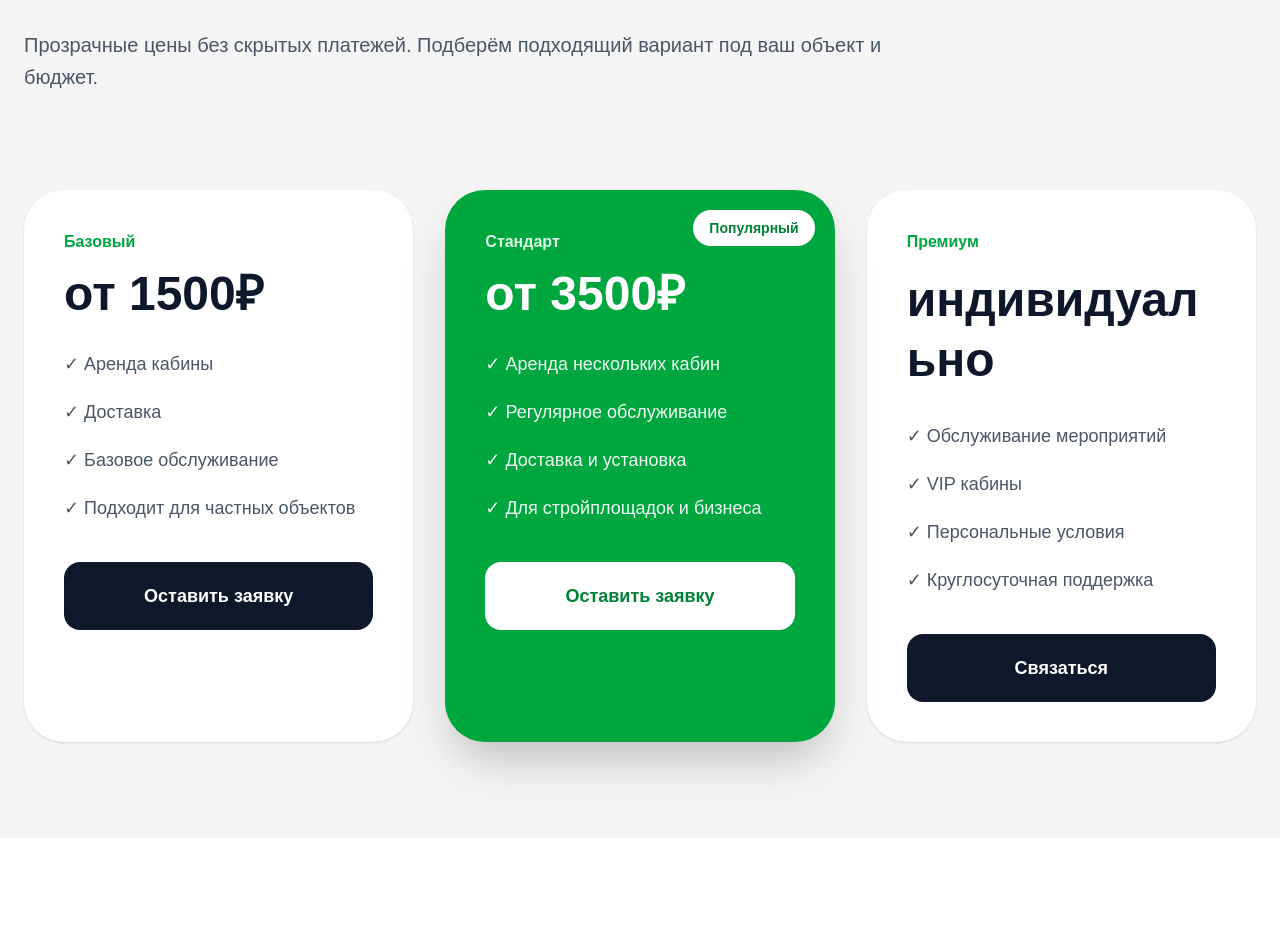
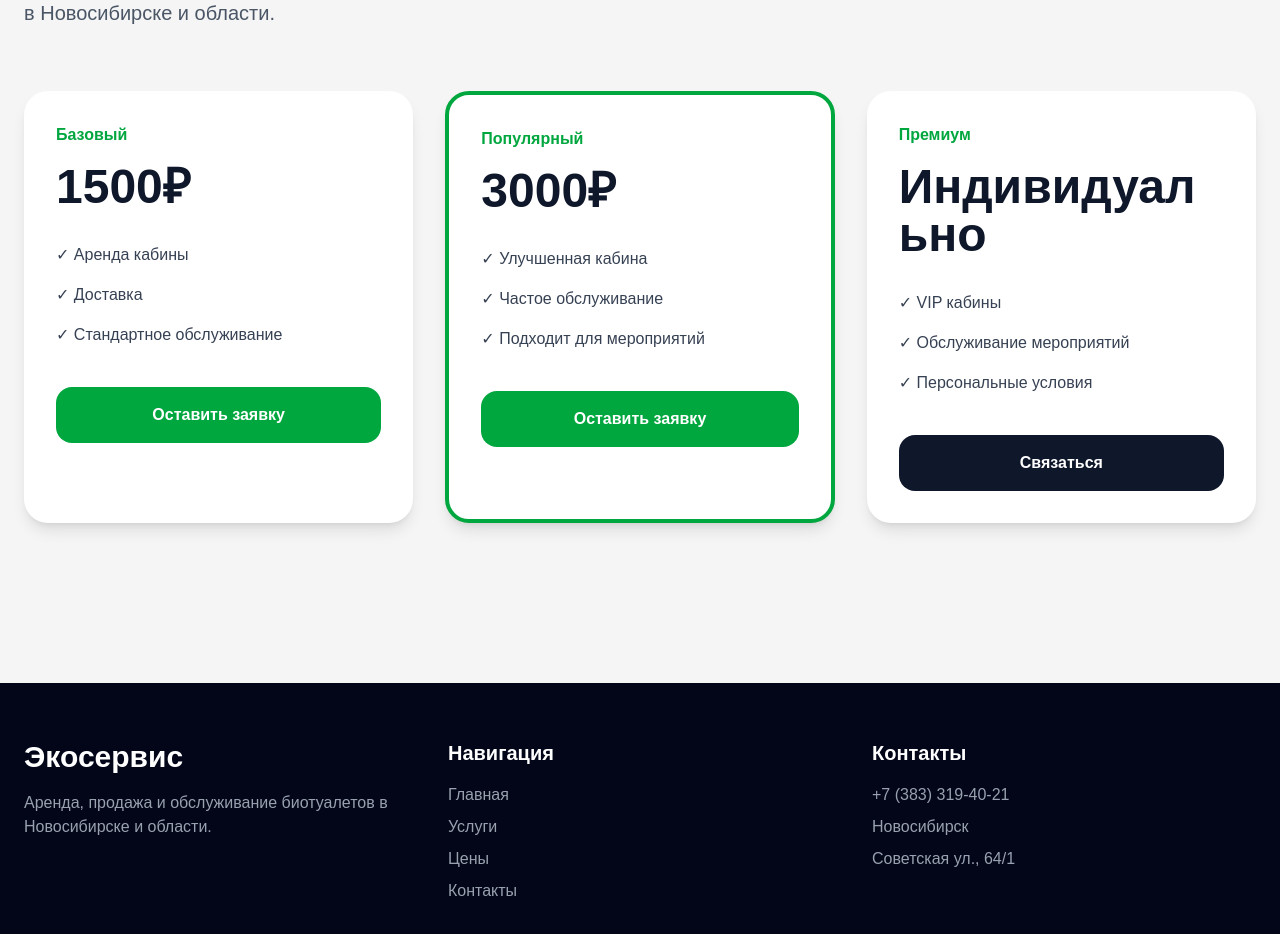
Before and after one commit to Skyeeeeeeeeeeeeeeeeeee/eco-service-site, a Next.js app: page /prices in a window 1280 px wide. Shown: the part 312-1246 px from the top of the page. Before the commit the page ends 1150 px from the top, so only its background shows below. Built offline with nearby package versions, Linux system fonts and the light colour scheme.

Commit message:
update prices page

```diff
--- a/app/prices/page.tsx
+++ b/app/prices/page.tsx
@@ -1,228 +1,281 @@
-"use client"
+'use client'
 
-import { motion } from "framer-motion"
+import Link from "next/link"
+import { motion, AnimatePresence } from "framer-motion"
+import { useState } from "react"
 
 export default function PricesPage() {
+
+  const [isOpen, setIsOpen] = useState(false)
+
   return (
     <main className="min-h-screen bg-[#f5f5f5] text-slate-900">
 
       {/* HEADER */}
       <header className="border-b border-gray-200 bg-white/90 backdrop-blur sticky top-0 z-50">
-
         <div className="max-w-7xl mx-auto px-4 md:px-6 py-4 flex items-center justify-between">
 
           {/* LOGO */}
-          <a href="/" className="block">
-
-            <h2 className="text-2xl md:text-3xl font-bold text-green-600 hover:scale-105 transition">
+          <Link href="/" className="block">
+            <h2 className="text-2xl md:text-3xl font-bold text-green-600">
               Экосервис
             </h2>
-
             <p className="text-gray-500 text-sm">
               Новосибирск
             </p>
+          </Link>
 
-          </a>
+          {/* NAVIGATION */}
+          <nav className="hidden md:flex items-center gap-10">
+            <Link href="/" className="hover:text-green-600 transition">
+              Главная
+            </Link>
 
-          {/* MENU */}
-          <nav className="hidden md:flex items-center gap-10">
+            <Link href="/services" className="hover:text-green-600 transition">
+              Услуги
+            </Link>
 
-            <a
-              href="/"
-              className="font-medium hover:text-green-600 hover:scale-105 transition"
-            >
-              Главная
-            </a>
+            <Link href="/prices" className="text-green-600 font-semibold">
+              Цены
+            </Link>
 
-            <a
-              href="/services"
-              className="font-medium hover:text-green-600 hover:scale-105 transition"
-            >
-              Услуги
-            </a>
-
-            <a
-              href="/prices"
-              className="text-green-600 font-semibold hover:scale-105 transition"
-            >
-              Цены
-            </a>
-
-            <a
-              href="/contacts"
-              className="font-medium hover:text-green-600 hover:scale-105 transition"
-            >
+            <Link href="/contacts" className="hover:text-green-600 transition">
               Контакты
-            </a>
-
+            </Link>
           </nav>
 
           {/* BUTTON */}
-          <a
-            href="/contacts"
+          <button
+            onClick={() => setIsOpen(true)}
             className="bg-green-600 hover:bg-green-700 hover:scale-105 active:scale-95 text-white px-6 py-3 rounded-2xl font-medium transition duration-300"
           >
             Заказать
-          </a>
+          </button>
 
         </div>
-
       </header>
 
       {/* HERO */}
-      <section className="py-16 md:py-24 overflow-hidden">
+      <section className="max-w-7xl mx-auto px-4 md:px-6 py-20">
 
-        <div className="max-w-7xl mx-auto px-4 md:px-6">
+        <motion.div
+          initial={{ opacity: 0, y: 40 }}
+          animate={{ opacity: 1, y: 0 }}
+          transition={{ duration: 0.6 }}
+        >
 
+          <h1 className="text-5xl md:text-7xl font-bold leading-tight mb-6">
+            Цены на услуги
+          </h1>
+
+          <p className="text-gray-600 text-lg md:text-xl max-w-3xl mb-16">
+            Предлагаем выгодные тарифы на аренду, обслуживание и продажу
+            биотуалетов в Новосибирске и области.
+          </p>
+
+        </motion.div>
+
+        {/* PRICE CARDS */}
+        <div className="grid md:grid-cols-3 gap-8">
+
+          {/* CARD 1 */}
           <motion.div
-            initial={{ opacity: 0, y: 60 }}
+            initial={{ opacity: 0, y: 40 }}
             animate={{ opacity: 1, y: 0 }}
-            transition={{ duration: 0.8 }}
-            className="max-w-4xl"
+            transition={{ duration: 0.5 }}
+            whileHover={{ y: -10 }}
+            className="bg-white rounded-3xl p-8 shadow-lg"
           >
-
-            <p className="text-green-600 font-semibold mb-5 text-lg">
-              Стоимость услуг
+            <p className="text-green-600 font-semibold mb-4">
+              Базовый
             </p>
 
-            <h1 className="text-4xl md:text-7xl font-bold leading-[1.05] mb-8">
-              Цены
-              и тарифы
-            </h1>
+            <h2 className="text-5xl font-bold mb-8">
+              1500₽
+            </h2>
 
-            <p className="text-gray-600 text-xl leading-relaxed">
-              Прозрачные цены без скрытых платежей.
-              Подберём подходящий вариант
-              под ваш объект и бюджет.
+            <div className="space-y-4 text-gray-700 mb-10">
+              <p>✓ Аренда кабины</p>
+              <p>✓ Доставка</p>
+              <p>✓ Стандартное обслуживание</p>
+            </div>
+
+            <button
+              onClick={() => setIsOpen(true)}
+              className="w-full bg-green-600 hover:bg-green-700 text-white py-4 rounded-2xl font-semibold transition"
+            >
+              Оставить заявку
+            </button>
+          </motion.div>
+
+          {/* CARD 2 */}
+          <motion.div
+            initial={{ opacity: 0, y: 40 }}
+            animate={{ opacity: 1, y: 0 }}
+            transition={{ duration: 0.7 }}
+            whileHover={{ y: -10 }}
+            className="bg-white rounded-3xl p-8 shadow-lg border-4 border-green-600"
+          >
+            <p className="text-green-600 font-semibold mb-4">
+              Популярный
             </p>
 
+            <h2 className="text-5xl font-bold mb-8">
+              3000₽
+            </h2>
+
+            <div className="space-y-4 text-gray-700 mb-10">
+              <p>✓ Улучшенная кабина</p>
+              <p>✓ Частое обслуживание</p>
+              <p>✓ Подходит для мероприятий</p>
+            </div>
+
+            <button
+              onClick={() => setIsOpen(true)}
+              className="w-full bg-green-600 hover:bg-green-700 text-white py-4 rounded-2xl font-semibold transition"
+            >
+              Оставить заявку
+            </button>
+          </motion.div>
+
+          {/* CARD 3 */}
+          <motion.div
+            initial={{ opacity: 0, y: 40 }}
+            animate={{ opacity: 1, y: 0 }}
+            transition={{ duration: 0.9 }}
+            whileHover={{ y: -10 }}
+            className="bg-white rounded-3xl p-8 shadow-lg"
+          >
+            <p className="text-green-600 font-semibold mb-4">
+              Премиум
+            </p>
+
+            <h2 className="text-4xl md:text-5xl font-bold mb-8 break-words">
+              Индивидуально
+            </h2>
+
+            <div className="space-y-4 text-gray-700 mb-10">
+              <p>✓ VIP кабины</p>
+              <p>✓ Обслуживание мероприятий</p>
+              <p>✓ Персональные условия</p>
+            </div>
+
+            <button
+              onClick={() => setIsOpen(true)}
+              className="w-full bg-slate-900 hover:bg-slate-800 text-white py-4 rounded-2xl font-semibold transition"
+            >
+              Связаться
+            </button>
           </motion.div>
 
         </div>
 
       </section>
 
-      {/* PRICE CARDS */}
-      <section className="pb-16 md:pb-24">
+      {/* POPUP */}
+      <AnimatePresence>
+        {isOpen && (
+          <motion.div
+            initial={{ opacity: 0 }}
+            animate={{ opacity: 1 }}
+            exit={{ opacity: 0 }}
+            className="fixed inset-0 bg-black/50 backdrop-blur-sm flex items-center justify-center z-50 px-4"
+          >
 
-        <div className="max-w-7xl mx-auto px-4 md:px-6">
-
-          <div className="grid grid-cols-1 lg:grid-cols-3 gap-8">
-
-            {/* CARD 1 */}
             <motion.div
-              initial={{ opacity: 0, y: 60 }}
-              whileInView={{ opacity: 1, y: 0 }}
-              transition={{ duration: 0.6 }}
-              viewport={{ once: true }}
-              className="bg-white rounded-[40px] p-10 shadow-sm hover:-translate-y-3 hover:shadow-2xl transition duration-300"
+              initial={{ scale: 0.8, opacity: 0 }}
+              animate={{ scale: 1, opacity: 1 }}
+              exit={{ scale: 0.8, opacity: 0 }}
+              transition={{ duration: 0.25 }}
+              className="bg-white rounded-3xl p-8 w-full max-w-md shadow-2xl"
             >
 
-              <p className="text-green-600 font-semibold mb-4">
-                Базовый
-              </p>
-
-              <h2 className="text-5xl font-bold mb-8">
-                от 1500₽
+              <h2 className="text-3xl font-bold mb-6">
+                Оставить заявку
               </h2>
 
-              <div className="space-y-5 text-lg text-gray-600 mb-10">
+              <div className="space-y-4">
 
-                <p>✓ Аренда кабины</p>
-                <p>✓ Доставка</p>
-                <p>✓ Базовое обслуживание</p>
-                <p>✓ Подходит для частных объектов</p>
+                <input
+                  type="text"
+                  placeholder="Ваше имя"
+                  className="w-full border border-gray-300 rounded-xl px-4 py-3 outline-none focus:border-green-600"
+                />
+
+                <input
+                  type="tel"
+                  placeholder="Ваш телефон"
+                  className="w-full border border-gray-300 rounded-xl px-4 py-3 outline-none focus:border-green-600"
+                />
+
+                <textarea
+                  placeholder="Комментарий"
+                  className="w-full border border-gray-300 rounded-xl px-4 py-3 outline-none focus:border-green-600 min-h-[120px]"
+                />
+
+                <button
+                  className="w-full bg-green-600 hover:bg-green-700 text-white py-3 rounded-xl font-semibold transition"
+                >
+                  Отправить
+                </button>
+
+                <button
+                  onClick={() => setIsOpen(false)}
+                  className="w-full border border-gray-300 py-3 rounded-xl font-medium hover:bg-gray-100 transition"
+                >
+                  Закрыть
+                </button>
 
               </div>
 
-              <a
-                href="/contacts"
-                className="block text-center bg-slate-900 hover:bg-black text-white py-5 rounded-2xl text-lg font-semibold transition"
-              >
-                Оставить заявку
-              </a>
-
             </motion.div>
 
-            {/* CARD 2 */}
-            <motion.div
-              initial={{ opacity: 0, y: 60 }}
-              whileInView={{ opacity: 1, y: 0 }}
-              transition={{ delay: 0.15 }}
-              viewport={{ once: true }}
-              className="bg-green-600 rounded-[40px] p-10 shadow-2xl hover:-translate-y-3 transition duration-300 text-white relative overflow-hidden"
-            >
+          </motion.div>
+        )}
+      </AnimatePresence>
 
-              <div className="absolute top-5 right-5 bg-white text-green-700 px-4 py-2 rounded-full text-sm font-bold">
-                Популярный
-              </div>
+      {/* FOOTER */}
+      <footer className="bg-slate-950 text-white mt-20">
+        <div className="max-w-7xl mx-auto px-4 md:px-6 py-14 grid md:grid-cols-3 gap-10">
 
-              <p className="text-green-100 font-semibold mb-4">
-                Стандарт
-              </p>
+          <div>
+            <h2 className="text-3xl font-bold mb-4">
+              Экосервис
+            </h2>
 
-              <h2 className="text-5xl font-bold mb-8">
-                от 3500₽
-              </h2>
+            <p className="text-gray-400">
+              Аренда, продажа и обслуживание биотуалетов
+              в Новосибирске и области.
+            </p>
+          </div>
 
-              <div className="space-y-5 text-lg text-green-50 mb-10">
+          <div>
+            <h3 className="text-xl font-semibold mb-4">
+              Навигация
+            </h3>
 
-                <p>✓ Аренда нескольких кабин</p>
-                <p>✓ Регулярное обслуживание</p>
-                <p>✓ Доставка и установка</p>
-                <p>✓ Для стройплощадок и бизнеса</p>
+            <div className="space-y-2 text-gray-400">
+              <p><Link href="/">Главная</Link></p>
+              <p><Link href="/services">Услуги</Link></p>
+              <p><Link href="/prices">Цены</Link></p>
+              <p><Link href="/contacts">Контакты</Link></p>
+            </div>
+          </div>
 
-              </div>
+          <div>
+            <h3 className="text-xl font-semibold mb-4">
+              Контакты
+            </h3>
 
-              <a
-                href="/contacts"
-                className="block text-center bg-white text-green-700 hover:bg-gray-100 py-5 rounded-2xl text-lg font-bold transition"
-              >
-                Оставить заявку
-              </a>
-
-            </motion.div>
-
-            {/* CARD 3 */}
-            <motion.div
-              initial={{ opacity: 0, y: 60 }}
-              whileInView={{ opacity: 1, y: 0 }}
-              transition={{ delay: 0.3 }}
-              viewport={{ once: true }}
-              className="bg-white rounded-[40px] p-10 shadow-sm hover:-translate-y-3 hover:shadow-2xl transition duration-300"
-            >
-
-              <p className="text-green-600 font-semibold mb-4">
-                Премиум
-              </p>
-
-              <h2 className="text-3xl md:text-5xl font-bold mb-8 break-words leading-tight">
-                индивидуально
-              </h2>
-
-              <div className="space-y-5 text-lg text-gray-600 mb-10">
-
-                <p>✓ Обслуживание мероприятий</p>
-                <p>✓ VIP кабины</p>
-                <p>✓ Персональные условия</p>
-                <p>✓ Круглосуточная поддержка</p>
-
-              </div>
-
-              <a
-                href="/contacts"
-                className="block text-center bg-slate-900 hover:bg-black text-white py-5 rounded-2xl text-lg font-semibold transition"
-              >
-                Связаться
-              </a>
-
-            </motion.div>
-
+            <div className="space-y-2 text-gray-400">
+              <p>+7 (383) 319-40-21</p>
+              <p>Новосибирск</p>
+              <p>Советская ул., 64/1</p>
+            </div>
           </div>
 
         </div>
-
-      </section>
+      </footer>
 
     </main>
   )
```
